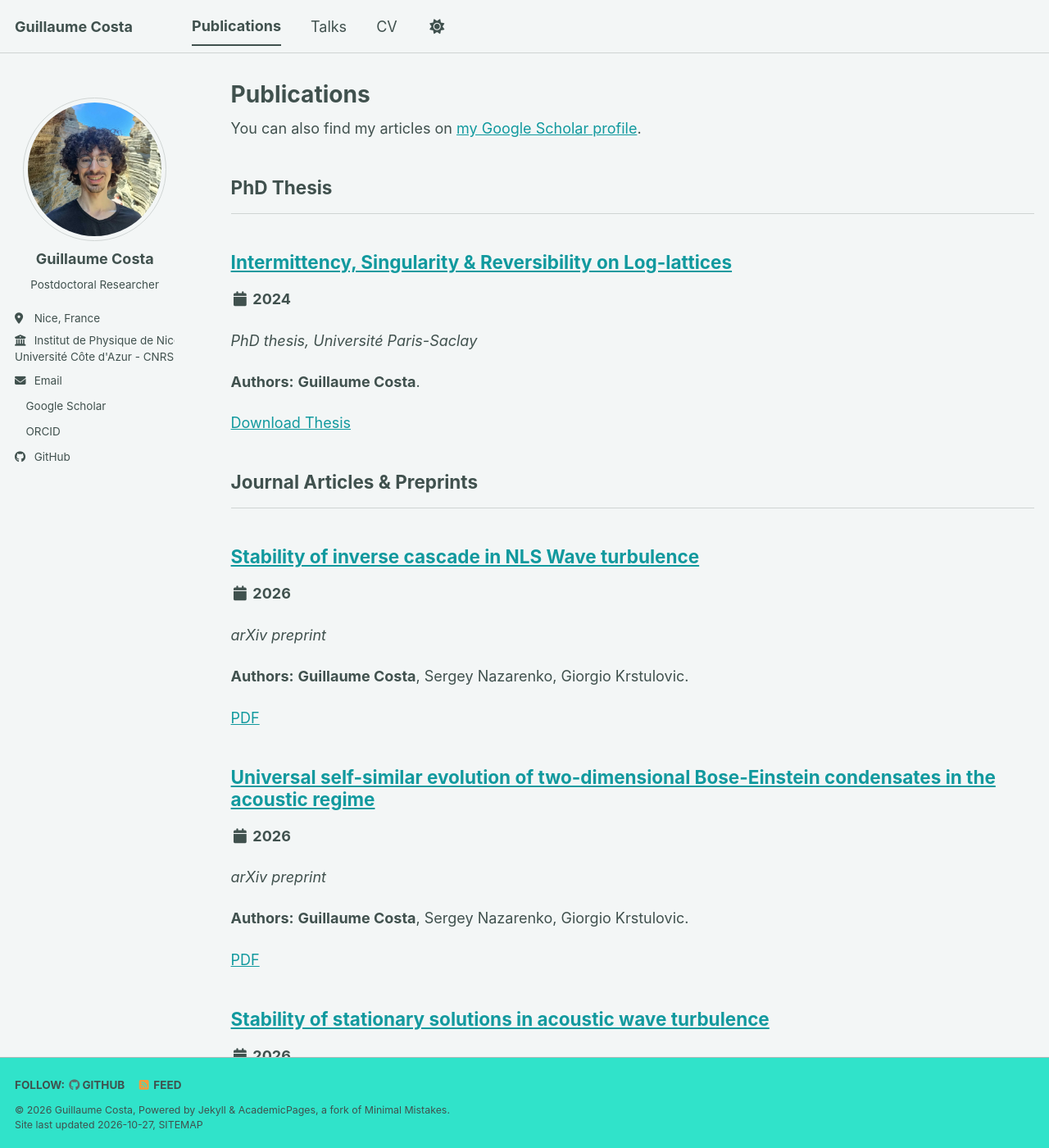
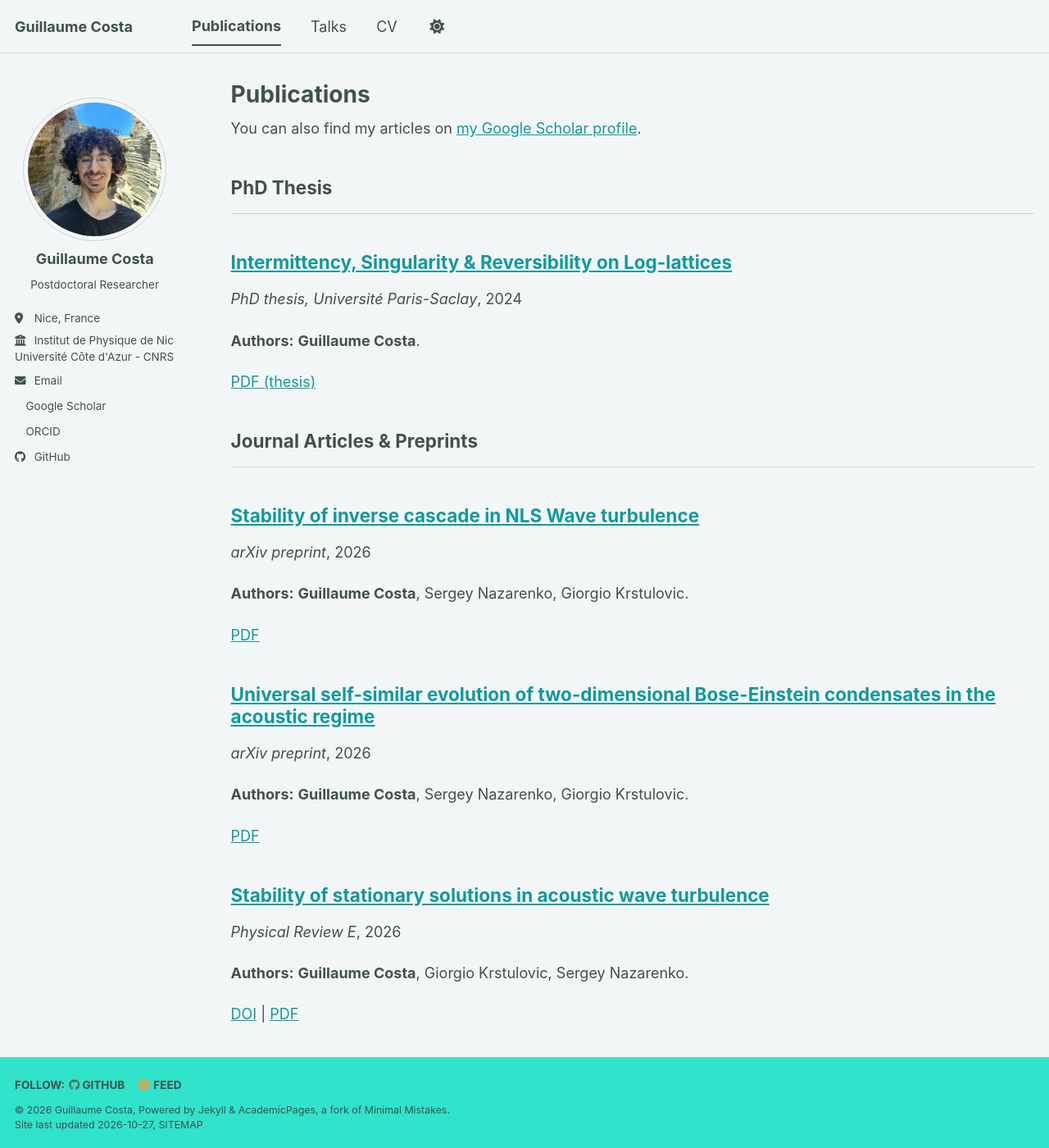
Before and after one commit to GuilCos/GuilCos.github.io, a Jekyll site: the page built from _pages/publications.html, in a window 1280 px wide and 1400 px high. Shown: the whole window at 82% size. Built offline with Jekyll 4.4.1, drawn with Linux system fonts in a browser that asks for light colours; a script bundle is joined from its source files by our own code; a style sheet for code colours, icons or effects is not loaded; some of the changed text lies outside the part shown.

Commit message:
Update archive-single.html

```diff
--- a/_includes/archive-single.html
+++ b/_includes/archive-single.html
@@ -30,17 +30,10 @@
       {% endif %}
     </h2>
 
-    {% if post.date %}
-      <p class="page__date">
-        <strong>
-          <i class="fa fa-fw fa-calendar" aria-hidden="true"></i>
-          {{ post.date | date: "%Y" }}
-        </strong>
+    {% if post.venue or post.date %}
+      <p class="archive__item-venue">
+        {% if post.venue %}<i>{{ post.venue }}</i>{% endif %}{% if post.venue and post.date %}, {% endif %}{% if post.date %}{{ post.date | date: "%Y" }}{% endif %}
       </p>
-    {% endif %}
-
-    {% if post.venue %}
-      <p><i>{{ post.venue }}</i></p>
     {% endif %}
 
     {% if post.excerpt %}
@@ -66,7 +59,7 @@
 
         {% if post.paperurl %}
           {% if has_previous_link %} | {% endif %}
-          <a href="{{ post.paperurl }}">{% if post.category == "phd" %}Download Thesis{% else %}PDF{% endif %}</a>
+          <a href="{{ post.paperurl }}">{% if post.category == "phd" %}PDF (thesis){% else %}PDF{% endif %}</a>
           {% assign has_previous_link = true %}
         {% endif %}
 
```
